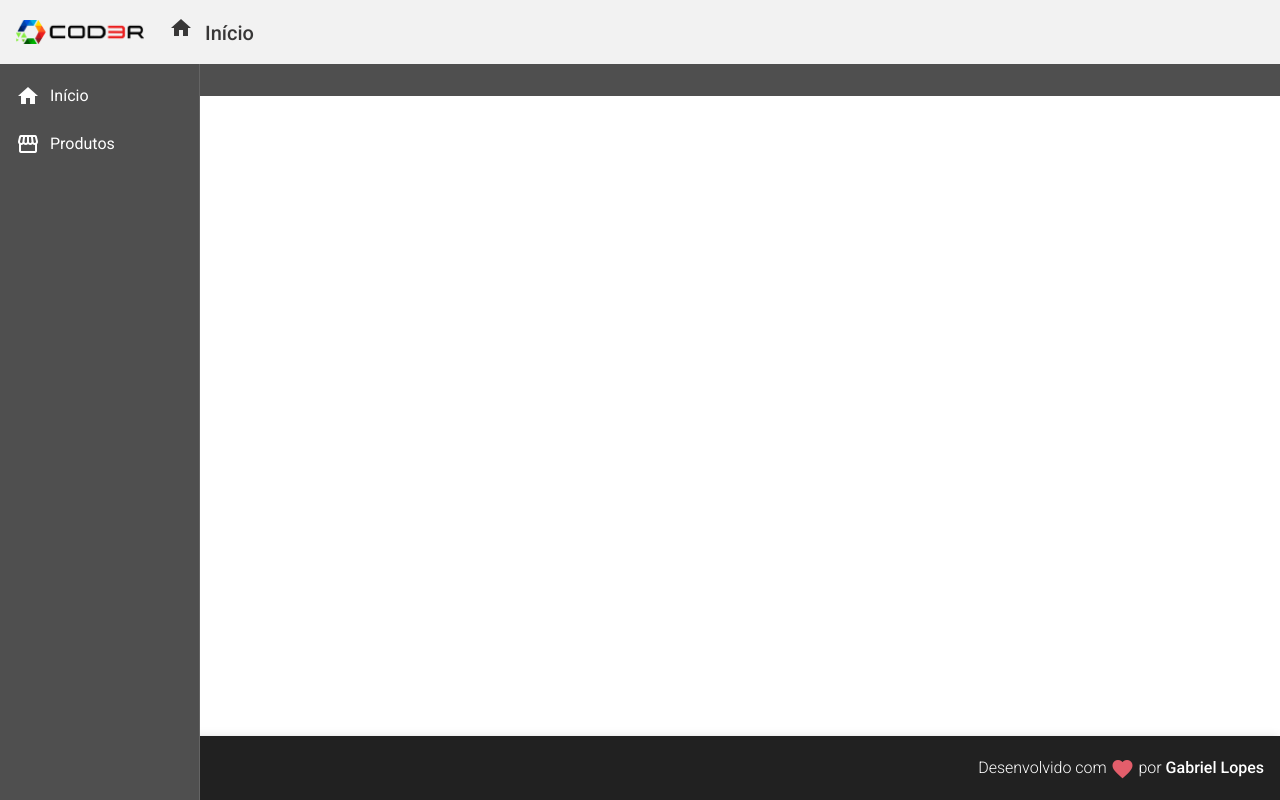
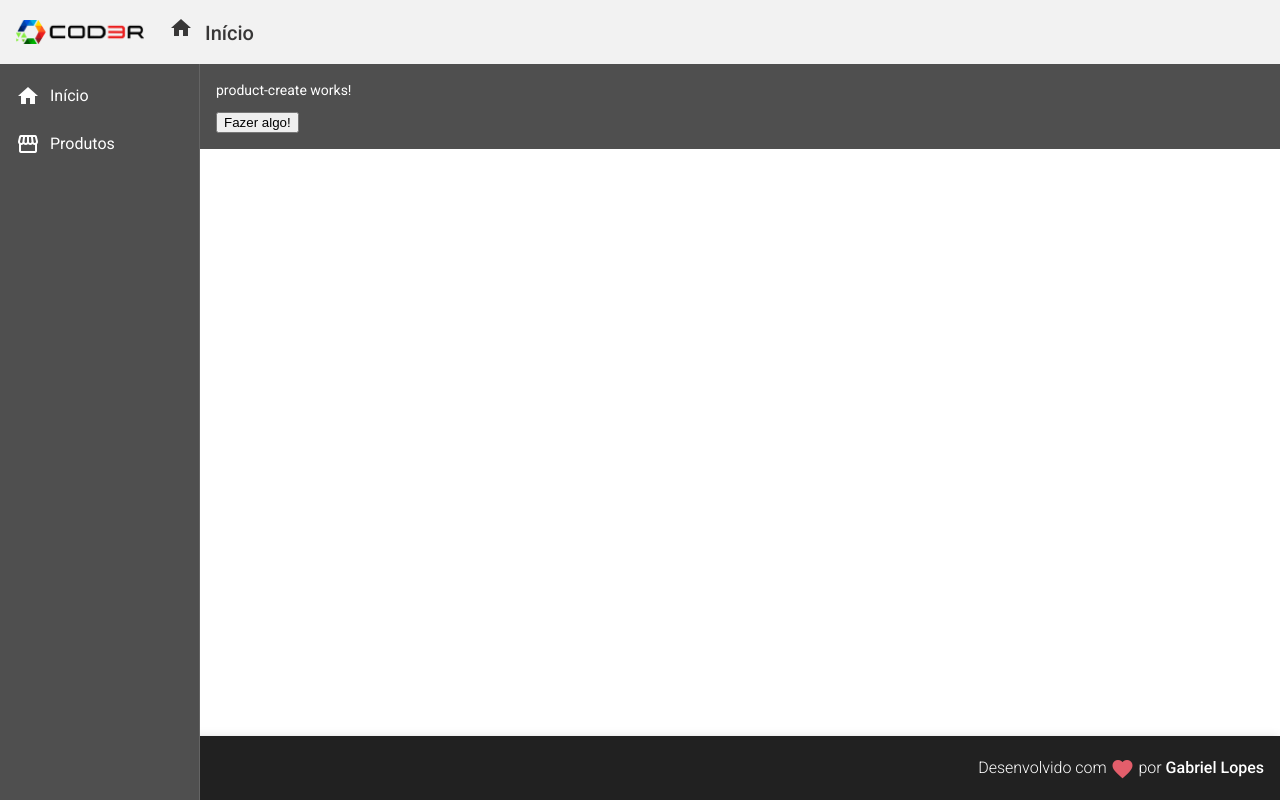
Before and after one commit to tocalopes/Angular-Essentials, an Angular app in the folder frontend/: page /products/create in a window 1280 px wide. Before the commit this address led to /. Built offline with nearby package versions, Linux system fonts and the light colour scheme.

Commit message:
explicação sobre event e attribute binding

```diff
--- a/frontend/src/app/app-routing.module.ts
+++ b/frontend/src/app/app-routing.module.ts
@@ -15,7 +15,7 @@ const routes: Routes = [
     component: ProductCrudComponent
   },
   {
-    path: "products/creaate",
+    path: "products/create",
     component: ProductCreateComponent
   }
 ];
--- a/frontend/src/app/components/product/product-create/product-create.component.html
+++ b/frontend/src/app/components/product/product-create/product-create.component.html
@@ -1 +1,2 @@
-<p>product-create works!</p>
+<p [id] = "niceAttribute">product-create works!</p>
+<button (click)="doSomething()">Fazer algo!</button>
--- a/frontend/src/app/components/product/product-create/product-create.component.ts
+++ b/frontend/src/app/components/product/product-create/product-create.component.ts
@@ -7,9 +7,15 @@ import { Component, OnInit } from '@angular/core';
 })
 export class ProductCreateComponent implements OnInit {
 
+  niceAttribute = "qualquer";
+
   constructor() { }
 
   ngOnInit(): void {
   }
 
+  doSomething(): void {
+    console.log("fazendo algo!")
+  }
+
 }
```
